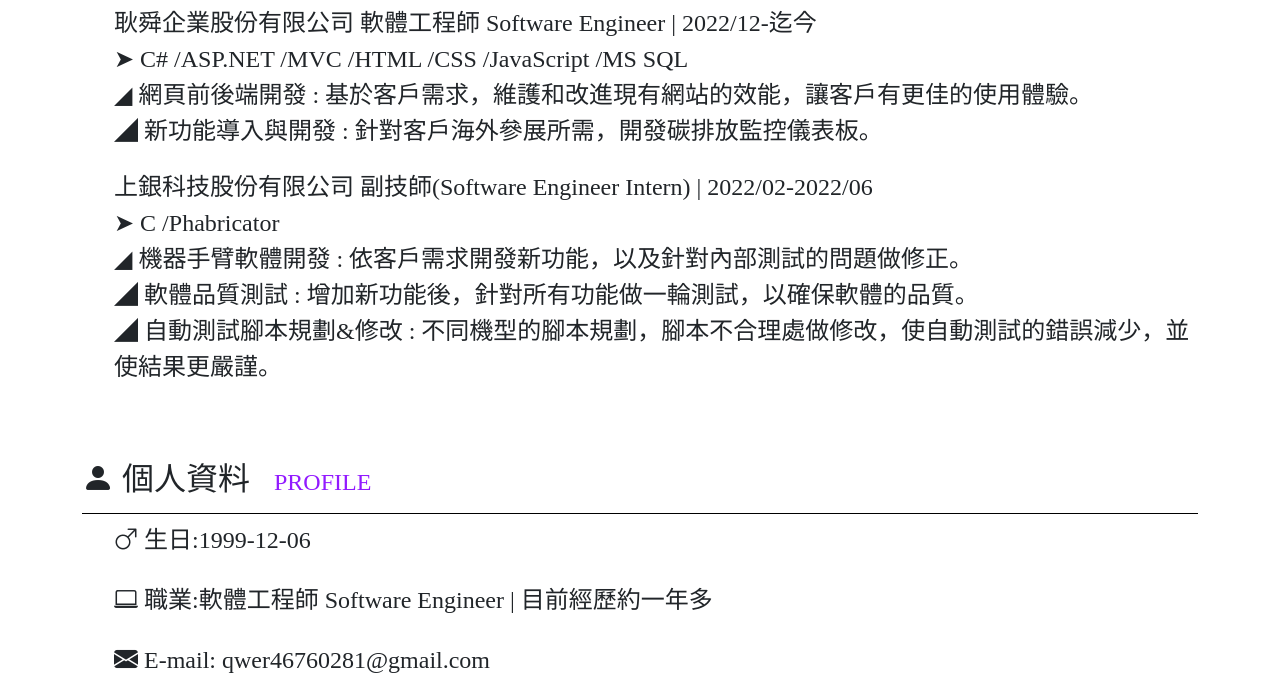
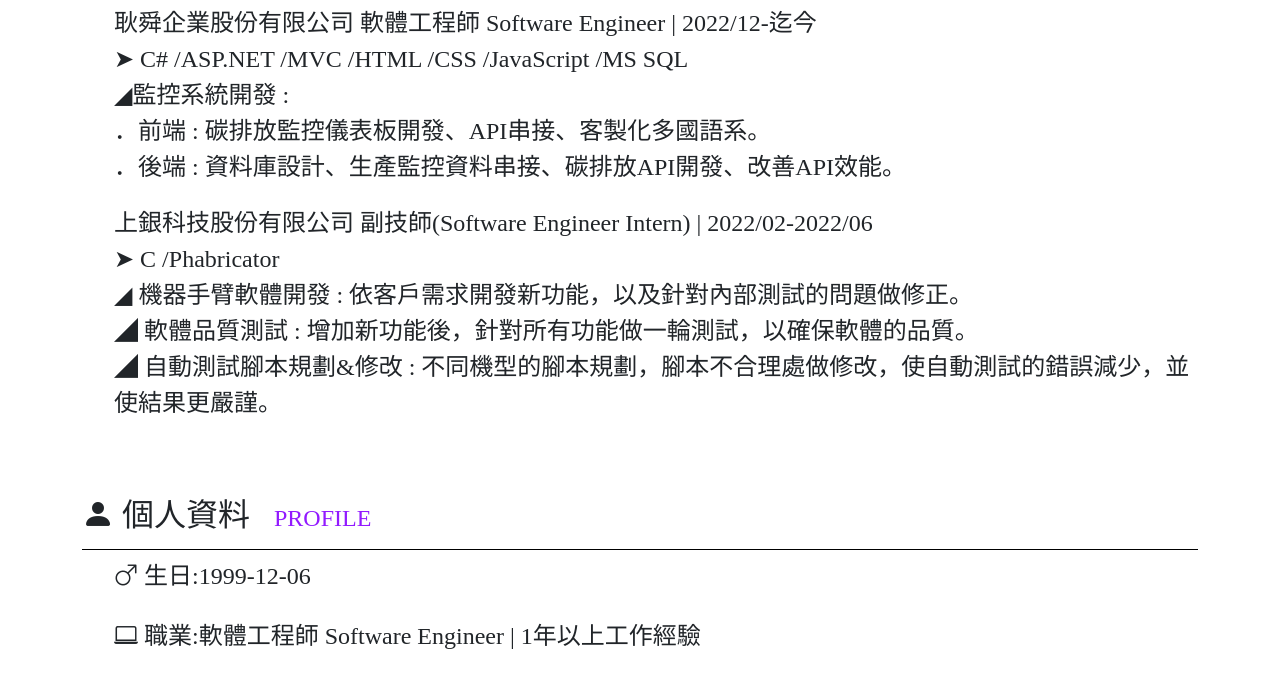
Before and after one commit to SharkSmiling/MyWeb.github.io, a plain HTML site: page index.html in a window 1280 px wide. Shown: the part 669-1344 px from the top of the page. Drawn offline with nearby package versions, Linux system fonts and the light colour scheme.

Commit message:
20240110 update

```diff
--- a/index.html
+++ b/index.html
@@ -20,8 +20,9 @@
             <ul class="work-padding">
                 <li class="md-3">耿舜企業股份有限公司 軟體工程師 Software Engineer | 2022/12-迄今<br>
                     ➤ C# /ASP.NET /MVC /HTML /CSS /JavaScript /MS SQL<br>
-                    ◢ 網頁前後端開發 : 基於客戶需求，維護和改進現有網站的效能，讓客戶有更佳的使用體驗。<br>
-                    ◢ 新功能導入與開發 : 針對客戶海外參展所需，開發碳排放監控儀表板。<br>
+                    ◢監控系統開發 :<br>
+                    ．前端 : 碳排放監控儀表板開發、API串接、客製化多國語系。<br>
+                    ．後端 : 資料庫設計、生產監控資料串接、碳排放API開發、改善API效能。<br>
                 </li>
                 <li class="md-3">上銀科技股份有限公司 副技師(Software Engineer Intern) | 2022/02-2022/06 <br>
                     ➤ C /Phabricator <br>
@@ -37,7 +38,7 @@
             </h2>
             <ul class="UlRwd">
                 <li class="md-3"><i class="bi bi-gender-male"></i> 生日:1999-12-06</li>
-                <li class="md-3"><i class="bi bi-laptop"></i> 職業:軟體工程師 Software Engineer | 目前經歷約一年多</li>
+                <li class="md-3"><i class="bi bi-laptop"></i> 職業:軟體工程師 Software Engineer | 1年以上工作經驗</li>
                 <li class="md-3"><i class="bi bi-envelope-fill"></i> E-mail: qwer46760281@gmail.com</li>
                 <li class="md-3"><i class="bi bi-journal-bookmark-fill"></i> 筆記: <a class="btn btn-info" href="https://hackmd.io/@0ifNhfDTR1mi-hL47ukFdA">GO</a></li>
                 <li class="md-3"><i class="bi bi-github"></i> Github: <a class="btn btn-info" href="https://github.com/SharkSmiling">GO</a></li>
@@ -67,8 +68,7 @@
                 <li>➤ DataBase <br>◢ MySQL <br>◢ MSSQL</li>
                 <li>➤ 版本控制 <br>◢ Git <br>◢ Github <br>◢ Phabricator</li>
                 <li>➤ 作業系統 <br>◢ Linux : Ubuntu、CentOs <br>◢ Windows</li>
-                <li>➤ 網頁自動測試 <br>◢ 語言:Python <br>◢ 工具:Selenium</li>
-                <li>➤ IOT <br>◢ 通訊協定:MQTT <br>◢ MCU:Arduino Uno R3、ESP8266、ESP32</li>
+                <li>➤ IOT <br>◢ 通訊協定:MQTT、Modbus <br>◢ MCU:Arduino Uno R3、ESP8266、ESP32</li>
             </ul>
         </div>
     </div>
@@ -81,7 +81,6 @@
                 <li>➤ 日文 <br>◢ 學習中(日本語を勉強する)</li>
                 <li>➤ 追星 <br>◢ 乃木坂46 | JPOP</li>
                 <li>➤ 遊戲 <br>◢ LOL(PC) <br>◢ 聯盟戰棋(PC) <br>◢ 海賊無雙(PC) <br>◢ Nogizaka46 Rhythm Festival(手遊)<br>◢ 暗影詩章(手遊)</li>
-                <li>➤ 騎車 <br>◢ 跑山 <br>◢ 海邊</li>
                 <li>➤ 球類 <br>◢ 桌球 <br>◢ 棒球</li>
                 <li>➤ 動畫 <br>◢ 好看的就看</li>
             </ul>
```
